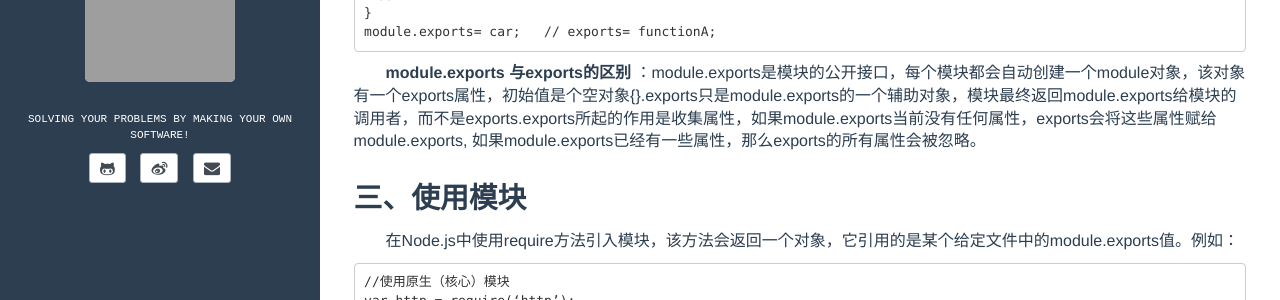
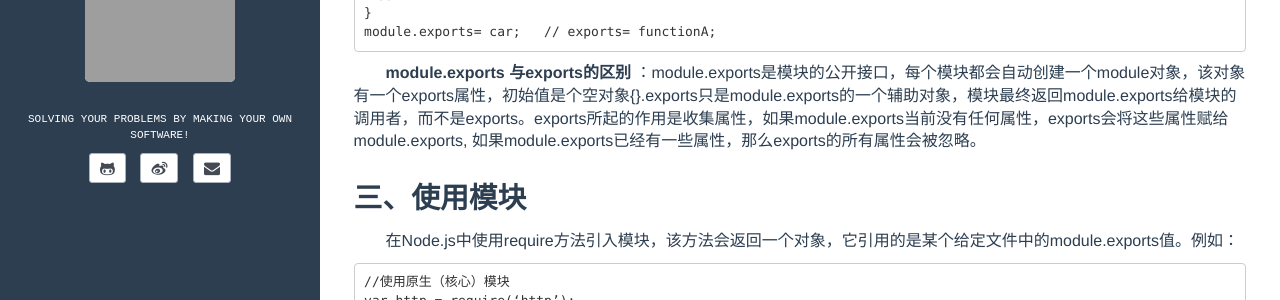
Before and after one commit to be-awake/erealm.github.io, a Jekyll site: the page built from _posts/2014-11-17-Nodejs-Custom-Module.md, in a window 1280 px wide and 900 px high, scrolled down 959 px. Shown: the part 196-496 px from the top of the window. Built offline with Jekyll 4.4.1, drawn with Linux system fonts in a browser that asks for light colours; comment, search, counter and statistics services are not loaded; grey boxes are pictures that could not be loaded.

```diff
--- a/_posts/2014-11-17-Nodejs-Custom-Module.md
+++ b/_posts/2014-11-17-Nodejs-Custom-Module.md
@@ -53,7 +53,7 @@ fullview: false
     }
     module.exports= car;   // exports= functionA;
 
-&emsp;&emsp;**module.exports 与exports的区别** ：module.exports是模块的公开接口，每个模块都会自动创建一个module对象，该对象有一个exports属性，初始值是个空对象{}.exports只是module.exports的一个辅助对象，模块最终返回module.exports给模块的调用者，而不是exports.exports所起的作用是收集属性，如果module.exports当前没有任何属性，exports会将这些属性赋给module.exports, 如果module.exports已经有一些属性，那么exports的所有属性会被忽略。
+&emsp;&emsp;**module.exports 与exports的区别** ：module.exports是模块的公开接口，每个模块都会自动创建一个module对象，该对象有一个exports属性，初始值是个空对象{}.exports只是module.exports的一个辅助对象，模块最终返回module.exports给模块的调用者，而不是exports。exports所起的作用是收集属性，如果module.exports当前没有任何属性，exports会将这些属性赋给module.exports, 如果module.exports已经有一些属性，那么exports的所有属性会被忽略。
 
 
 ## 三、使用模块
```
